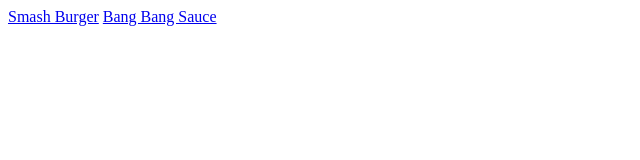
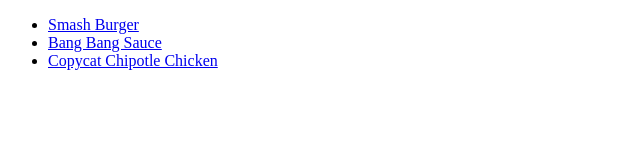
Before and after one commit to Free-Dobby/odin-recipes, a plain HTML site: page index.html in a window 1280 px wide. Shown: the whole page, without its empty margins (0-640 px from the left). Drawn offline with Linux system fonts and the light colour scheme.

Commit message:
added a href to the index

```diff
--- a/index.html
+++ b/index.html
@@ -4,8 +4,11 @@
     <meta charset="UTF-8">
     <meta name="viewport" content="width=device-width, initial-scale=1.0">
     <title>Oiden-rrecipes</title>
-    <a href="recipes/smash.html">Smash Burger</a>
-    <a href="recipes/Sauce.html">Bang Bang Sauce</a>
+    <ul>
+        <li><a href="recipes/smash.html">Smash Burger</a></li>
+        <li><a href="recipes/Sauce.html">Bang Bang Sauce</a></li>
+        <li><a href="recipes/chicken.html">Copycat Chipotle Chicken</a>
+    </ul>
     </head>
 
 <body>
```
